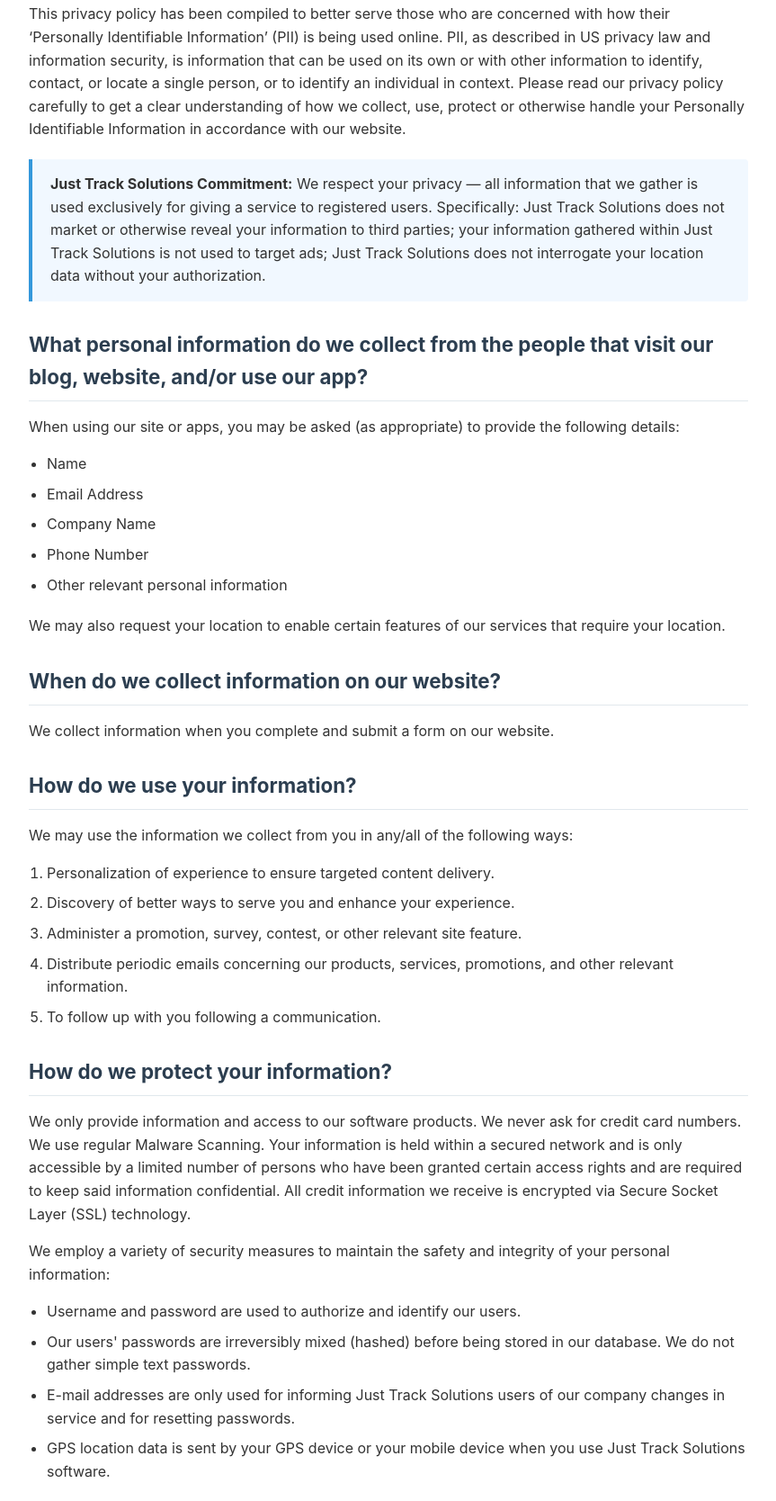
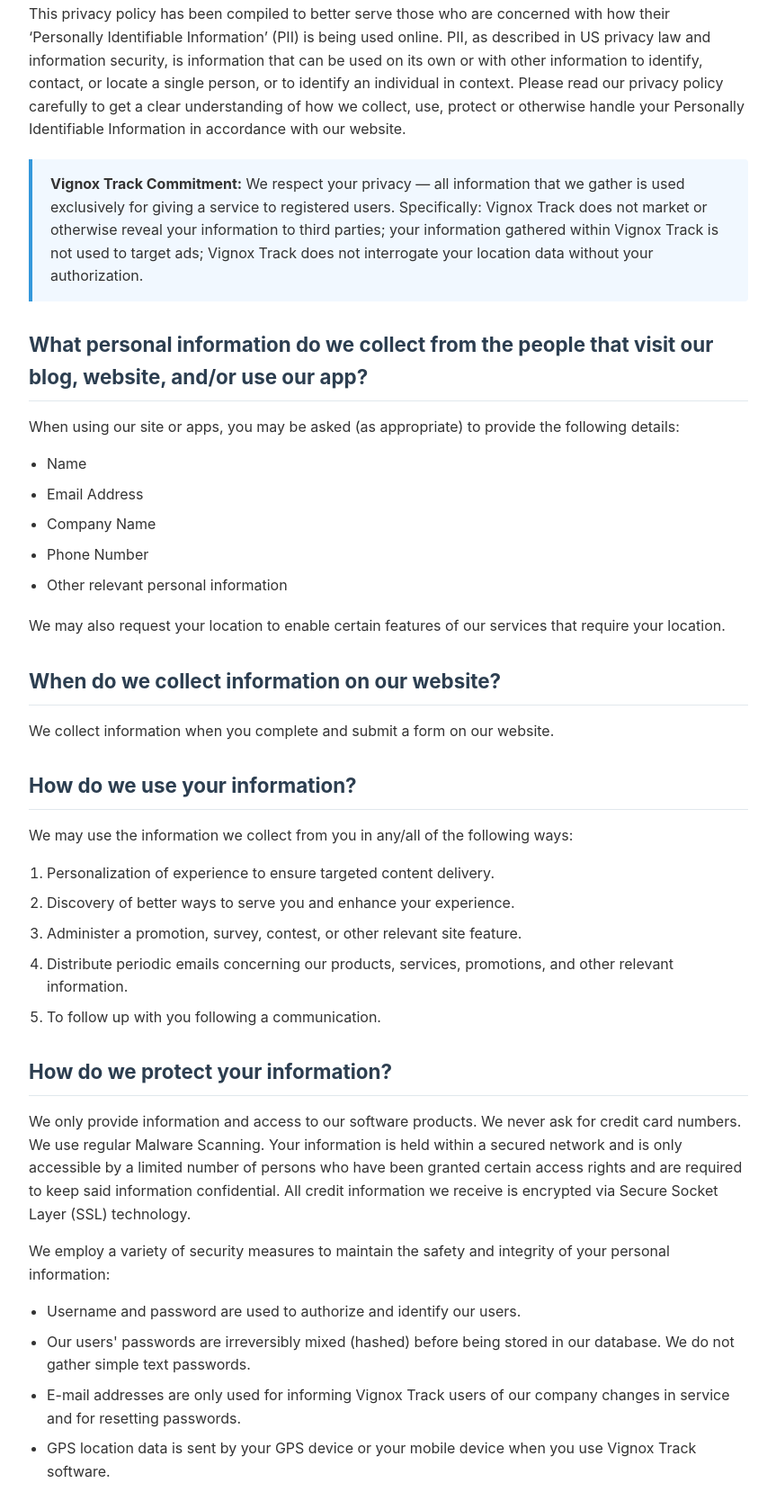
Before and after one commit to Fleethunt01/Vignox, a plain HTML site: page index.html in a window 1280 px wide. Shown: the part 232-1900 px from the top of the page at 90% size, without its empty margins (208-1071 px from the left). Drawn offline with Linux system fonts and the light colour scheme.

Commit message:
Update and rename indexreadme.html to index.html

```diff
--- a/indexreadme.html
+++ b/index.html
@@ -3,7 +3,7 @@
 <head>
     <meta charset="UTF-8">
     <meta name="viewport" content="width=device-width, initial-scale=1.0">
-    <title>Privacy Policy - Just Track Solutions</title>
+    <title>Privacy Policy - Vignox Track</title>
     <style>
         :root {
             --primary-color: #2c3e50;
@@ -96,7 +96,7 @@
         <p>This privacy policy has been compiled to better serve those who are concerned with how their ‘Personally Identifiable Information’ (PII) is being used online. PII, as described in US privacy law and information security, is information that can be used on its own or with other information to identify, contact, or locate a single person, or to identify an individual in context. Please read our privacy policy carefully to get a clear understanding of how we collect, use, protect or otherwise handle your Personally Identifiable Information in accordance with our website.</p>
 
         <div class="highlight-box">
-            <strong>Just Track Solutions Commitment:</strong> We respect your privacy — all information that we gather is used exclusively for giving a service to registered users. Specifically: Just Track Solutions does not market or otherwise reveal your information to third parties; your information gathered within Just Track Solutions is not used to target ads; Just Track Solutions does not interrogate your location data without your authorization.
+            <strong>Vignox Track Commitment:</strong> We respect your privacy — all information that we gather is used exclusively for giving a service to registered users. Specifically: Vignox Track does not market or otherwise reveal your information to third parties; your information gathered within Vignox Track is not used to target ads; Vignox Track does not interrogate your location data without your authorization.
         </div>
 
         <h2>What personal information do we collect from the people that visit our blog, website, and/or use our app?</h2>
@@ -129,8 +129,8 @@
         <ul>
             <li>Username and password are used to authorize and identify our users.</li>
             <li>Our users' passwords are irreversibly mixed (hashed) before being stored in our database. We do not gather simple text passwords.</li>
-            <li>E-mail addresses are only used for informing Just Track Solutions users of our company changes in service and for resetting passwords.</li>
-            <li>GPS location data is sent by your GPS device or your mobile device when you use Just Track Solutions software.</li>
+            <li>E-mail addresses are only used for informing Vignox Track users of our company changes in service and for resetting passwords.</li>
+            <li>GPS location data is sent by your GPS device or your mobile device when you use Vignox Track software.</li>
         </ul>
 
         <h2>Do we use cookies?</h2>
@@ -172,7 +172,7 @@
         <p>It is our company right to update this policy from time to time. If we deem the change to be material, we will post a notice on our homepage and/or send an e-mail to our users.</p>
 
         <div class="footer-note">
-            &copy; 2026 Just Track Solutions. All rights reserved.
+            &copy; 2026 Vignox Track. All rights reserved.
         </div>
     </div>
 
```
